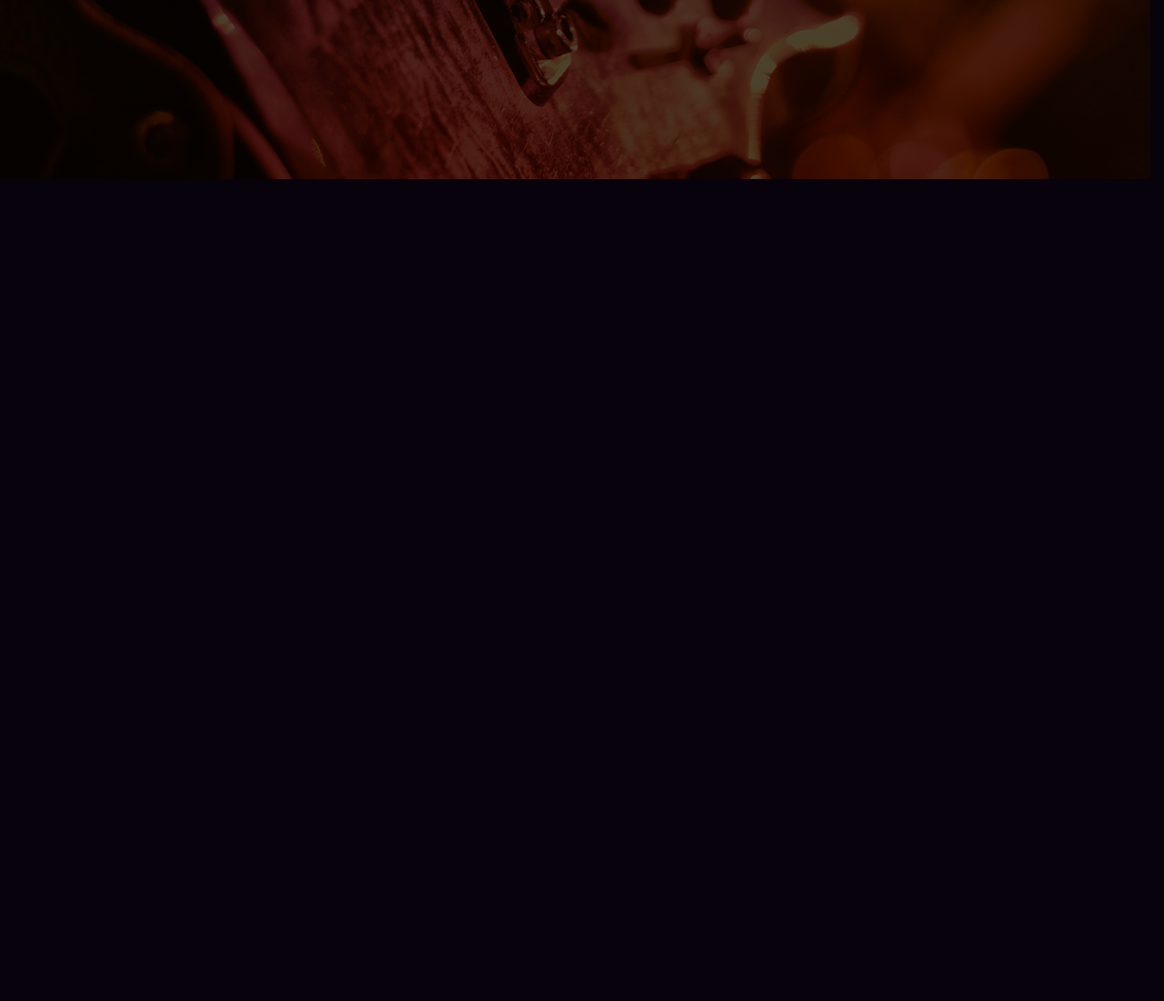
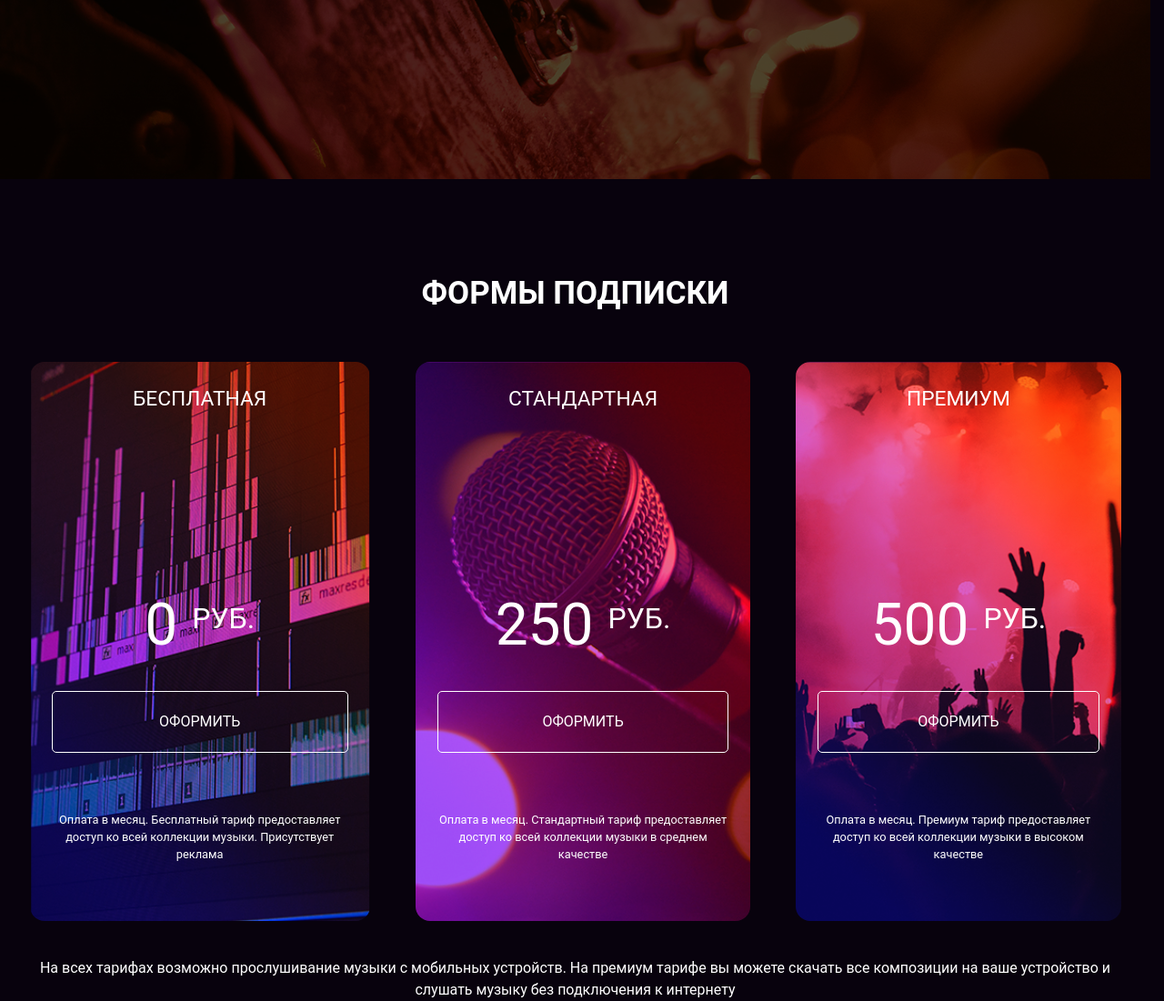
Before and after one commit to Pavel4991/layout-designer-project-56, a plain HTML site: page src/index.html in a window 1280 px wide. Shown: the part 557-1658 px from the top of the page at 91% size. Before the commit the page ends 800 px from the top, so only its background shows below. Drawn offline with Linux system fonts and the light colour scheme.

Commit message:
added adopted pricing section

```diff
--- a/src/index.html
+++ b/src/index.html
@@ -77,11 +77,53 @@
                                 required
                             >
                     </div>
-                    <button class="subscribe__button" type="submit">Получить доступ</button>
+                    <button class="subscribe__button button" type="submit">Получить доступ</button>
                 </form>
             </div>
 
 
+        </section>
+
+        <section id="page-pricing" class="pricing container">
+            <h2 class="pricing__title">Формы подписки</h2>
+            <div class="pricing__rates">
+                <article class="rate-card rate-card--free">
+                    <h3 class="rate-card__title">Бесплатная</h3>
+                    <div class="rate-card__price">
+                        <span class="rate-card__price-value">0</span>
+                        <span class="rate-card__price-currency">руб.</span>
+                    </div>
+                    <button class="rate-card__button button">ОФОРМИТЬ</button>
+                    <div class="rate-card__description">
+                        <p>Оплата в месяц. Бесплатный тариф предоставляет доступ ко всей коллекции музыки. Присутствует реклама</p>
+                    </div>
+                </article>
+                <article class="rate-card rate-card--standart">
+                    <h3 class="rate-card__title">Стандартная</h3>
+                    <div class="rate-card__price">
+                        <span class="rate-card__price-value">250</span>
+                        <span class="rate-card__price-currency">руб.</span>
+                    </div>
+                    <button class="rate-card__button button">ОФОРМИТЬ</button>
+                    <div class="rate-card__description">
+                        <p>Оплата в месяц. Стандартный тариф предоставляет доступ ко всей коллекции музыки в среднем качестве</p>
+                    </div>
+                </article>
+                <article class="rate-card rate-card--premium">
+                    <h3 class="rate-card__title">Премиум</h3>
+                    <div class="rate-card__price">
+                        <span class="rate-card__price-value">500</span>
+                        <span class="rate-card__price-currency">руб.</span>
+                    </div>
+                    <button class="rate-card__button button">ОФОРМИТЬ</button>
+                    <div class="rate-card__description">
+                        <p>Оплата в месяц. Премиум тариф предоставляет доступ ко всей коллекции музыки в высоком качестве</p>
+                    </div>
+                </article>
+            </div>
+            <div class="pricing__description">
+                <p>На всех тарифах возможно прослушивание музыки с мобильных устройств. На премиум тарифе вы можете скачать все композиции на ваше устройство и слушать музыку без подключения к интернету</p>
+            </div>
         </section>
     </main>
 
--- a/src/scss/_general.scss
+++ b/src/scss/_general.scss
@@ -27,6 +27,11 @@ h1, h2 {
     text-transform: uppercase
 }
 
+h3, h4 {
+    font-weight: 400;
+    text-transform: uppercase
+}
+
 h1 {
     @include fluid-text(60, 30);
 }
--- a/src/scss/_utils.scss
+++ b/src/scss/_utils.scss
@@ -4,6 +4,10 @@
     max-width: calc(var(--container-width) + var(--container-padding-x) * 2);
     margin-inline: auto;
     padding-inline: var(--container-padding-x);
+
+    &:not(:first-child) {
+        padding-top: var(--container-padding-y);
+    }
 }
 
 .visually-hidden {
--- a/src/scss/_variables.scss
+++ b/src/scss/_variables.scss
@@ -14,4 +14,6 @@
 
     --container-width: 1200px;
     --container-padding-x: 20px;
+    --container-padding-y: 100px;
+    --container-padding-y-alt: 200px;
 }
--- /dev/null
+++ b/src/scss/blocks/_button.scss
@@ -0,0 +1,12 @@
+.button {
+    width: 100%;
+    padding: 21px;
+    text-transform: uppercase;
+    color: currentColor;
+    border: 0;
+    border-radius: 5px;
+
+    &:hover {
+        background-color: var(--color-orange);
+    }
+}
--- /dev/null
+++ b/src/scss/blocks/_pricing.scss
@@ -0,0 +1,24 @@
+@use '../media' as *;
+
+.pricing {
+    display: flex;
+    flex-direction: column;
+    align-items: center;
+    color: var(--color-light);
+
+    &__rates {
+        display: flex;
+        column-gap: 50px;
+        padding-top: 48px;
+        margin-bottom: 40px;
+
+        @include tablet {
+            flex-direction: column;
+            row-gap: 50px;
+        }
+    }
+
+    &__description {
+        text-align: center;
+    }
+}
--- /dev/null
+++ b/src/scss/blocks/_rate-card.scss
@@ -0,0 +1,64 @@
+@use '../media' as *;
+
+.rate-card {
+    display: flex;
+    flex-direction: column;
+    align-items: center;
+    padding: 24px 1.5rem 0;
+    border-radius: 1rem;
+
+    &:hover {
+        scale: 1.1;
+        transition-duration: 0.2s;
+    }
+
+    &__title {
+        padding-bottom: var(--container-padding-y-alt);
+    }
+
+    &__price {
+        display: flex;
+        justify-content: start;
+        column-gap: 16px;
+        text-transform: uppercase;
+        margin-bottom: 40px;
+    }
+
+    &__price-value {
+        font-size: 64px;
+        line-height: 1;
+    }
+
+    &__price-currency {
+        font-size: 32px;
+    }
+
+    &__button {
+        border: 1px solid var(--color-light);
+        background-color: transparent;
+    }
+
+    &__description {
+        margin-block: 64px;
+        font-size: 12.8px;
+        text-align: center;
+    }
+
+    &--free {
+        background-image: url('../images/subscribe_1.png');
+        background-position: center;
+        background-size: cover;
+    }
+
+    &--standart {
+        background-image: url('../images/subscribe_2.png');
+        background-position: center;
+        background-size: cover;
+    }
+
+    &--premium {
+        background-image: url('../images/subscribe_3.png');
+        background-position: center;
+        background-size: cover;
+    }
+}
--- a/src/scss/blocks/_subscribe.scss
+++ b/src/scss/blocks/_subscribe.scss
@@ -37,15 +37,6 @@
     }
 
     &__button {
-        width: 100%;
-        padding: 21px;
-        text-transform: uppercase;
-        color: currentColor;
         background-color: var(--color-green);
-        border: 0;
-
-        &:hover {
-            background-color: var(--color-orange);
-        }
     }
 }
--- a/src/scss/styles.scss
+++ b/src/scss/styles.scss
@@ -6,6 +6,10 @@
 @use 'utils';
 @use 'general';
 
+
+@use 'blocks/button';
 @use 'blocks/input';
 @use 'blocks/header';
 @use 'blocks/subscribe';
+@use 'blocks/pricing';
+@use 'blocks/rate-card';
```
Also changed, not shown: src/css/styles.css, 1 other file.
